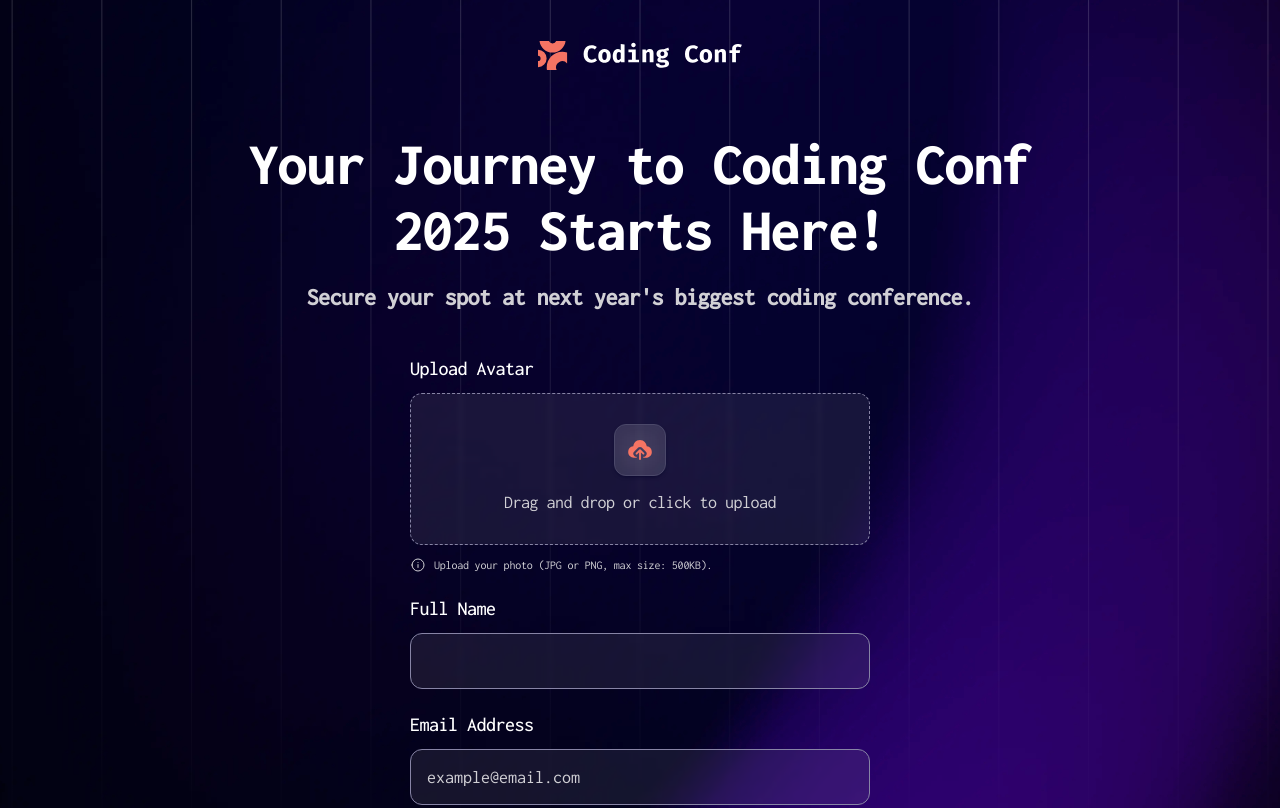
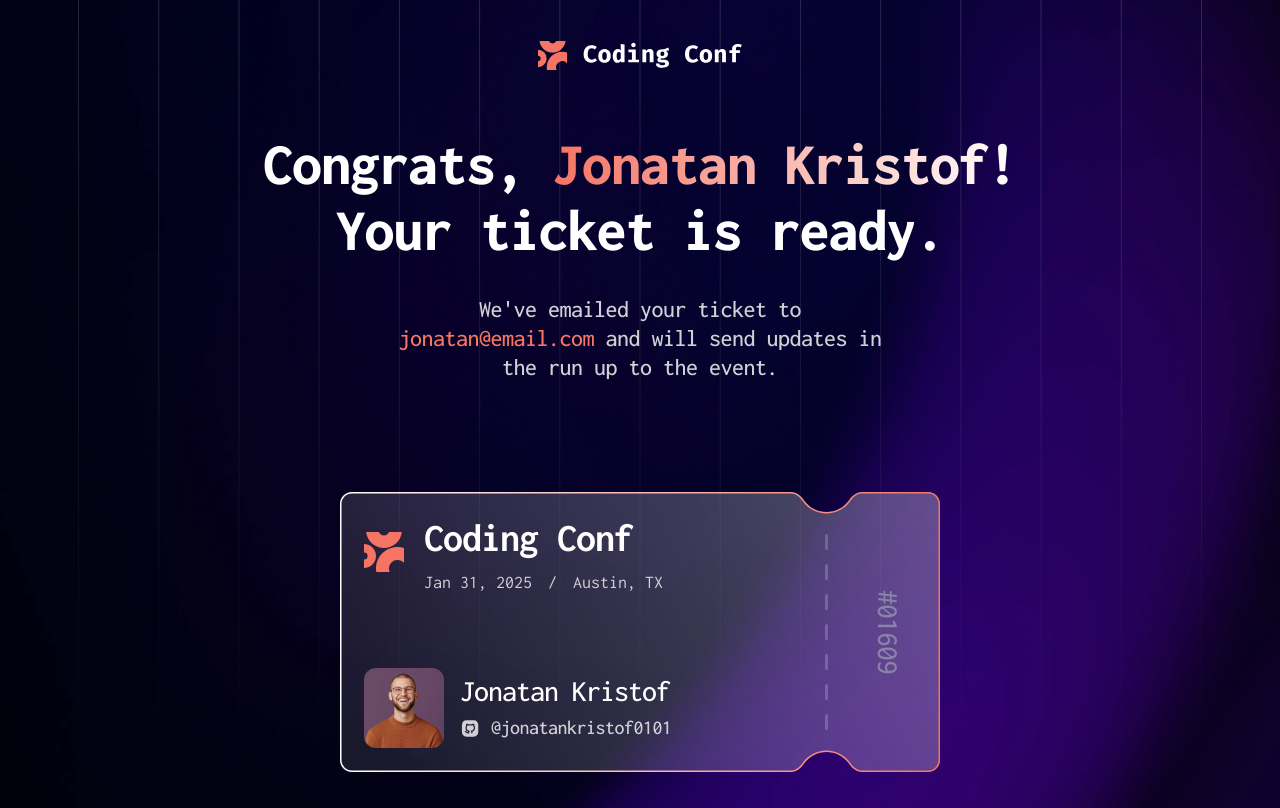
Before and after one commit to Belousmind/conference-ticket-generator_old, a website built with webpack: page conference-ticket-generator/src/index.html in a window 1280 px wide. Shown: the top 808 px of the page. Built offline with nearby package versions, Linux system fonts and the light colour scheme.

Commit message:
feat: add style for ticket

```diff
--- a/conference-ticket-generator/src/index.html
+++ b/conference-ticket-generator/src/index.html
@@ -10,7 +10,7 @@
 
     <img src="./assets/images/logo-full.svg" alt="Conference ticket logo" class="logo">
 
-    <h1 class="main-heading">Your Journey to Coding Conf 2025 Starts Here!</h1>
+    <!-- <h1 class="main-heading">Your Journey to Coding Conf 2025 Starts Here!</h1>
     <h2 class="sub-heading">Secure your spot at next year's biggest coding conference.</h2>
 
     <form action="">
@@ -45,7 +45,25 @@
       </label>
 
       <input type="submit" value="Generate My Ticket">
-    </form>
+    </form> -->
+
+    <h1 class="confirmation-title">Congrats, <span class="fullmane">Jonatan Kristof!</span> Your ticket is ready.</h1>
+    <p class="confirmation-details">We've emailed your ticket to <span class="emeil">jonatan@email.com</span> and will send updates in the run up to the event.</p>
+
+    <div class="ticket">
+      <img src="./assets/images/logo-mark.svg" alt="Coding Conf Logo" class="logo-mark">
+      <div class="event-info">
+        <p class="event-name">Coding Conf</p>
+        <p class="event-data">Jan 31, 2025<span>/</span>Austin, TX</p>
+      </div>
+      <div class="speaker-info">
+        <img src="./assets/images/image-avatar.jpg" alt="" class="speaker-avatar">
+        <p class="speaker-name">Jonatan Kristof</p>
+        <p class="github-nick"><img src="./assets/images/icon-github.svg" alt="GitHub Icon"> @jonatankristof0101</p>
+      </div>
+      <p class="ticket-number">#01609</p>
+    </div>
+
   </main>
 </body>
 </html>
--- /dev/null
+++ b/conference-ticket-generator/src/styles/components/_ticket.scss
@@ -0,0 +1,87 @@
+.ticket {
+  position: relative;
+  background: no-repeat url(@/assets/images/pattern-ticket.svg);
+  background-size: cover;
+  width: 600px;
+  height: 280px;
+  margin-bottom: 242px;
+  & p {
+    margin: 0;
+  }
+  @media (max-width: 768px) {
+    margin-bottom: 290px;
+  }
+  @media (max-width: 700px) {
+    width: 343px;
+    height: 160.067px;
+  }
+}
+
+.logo-mark {
+  position: absolute;
+  left: 24px;
+  top: 40px;
+  width: 40px;
+  height: 40px;
+
+  @media (max-width: 700px) {
+    left: 20px;
+    top: 16px;
+    width: 29px;
+    height: 29px;
+  }
+}
+
+.event-info {
+  position: absolute;
+  left: 84px;
+  top: 24px;
+  display: flex;
+  flex-flow: column nowrap;
+  gap: $spacing-150;
+
+  @media (max-width: 700px) {
+    left: 57px;
+    top: 16px;
+    gap: $spacing-100;
+  }
+
+}
+
+.speaker-info {
+  position: absolute;
+  left: 24px;
+  top: 176px;
+  display: grid;
+  grid-template-columns: 80px 240px;
+  grid-template-rows: repeat(2, 40px);
+  column-gap: $spacing-200;
+
+  @media (max-width: 700px) {
+    grid-template-columns: 45px 152px;
+    grid-template-rows: repeat(2, 22.5px);
+    column-gap: $spacing-150;
+    left: 16px;
+    top: 99px;
+  }
+
+}
+
+.speaker-avatar {
+  grid-column: 1;
+  grid-row: span 2;
+  width: 80px;
+  height: 80px;
+  border-radius: $spacing-150;
+
+  @media (max-width: 700px) {
+    width: 45px;
+    height: 45px;
+  }
+}
+
+.github-nick img {
+  width: 21.12px;
+  height: 22px;
+  margin-right: 10px;
+}
--- a/conference-ticket-generator/src/styles/components/_typography.scss
+++ b/conference-ticket-generator/src/styles/components/_typography.scss
@@ -62,3 +62,143 @@ label {
   gap: $spacing-100;
   margin: 0;
 }
+
+.confirmation-title {
+  color: $neutral-0;
+  text-align: center;
+  font-family: Inconsolata-ExtraBold;
+  font-size: $font-size-60;
+  line-height: $line-height-110;
+  letter-spacing: $letter-spacing-minus-1;
+  max-width: 814px;
+  margin: 0 0 $spacing-400 0;
+  @media (max-width: 768px) {
+    max-width: 814px;
+  }
+  @media(max-width: 700px) {
+    margin: 0 0 $spacing-250 0;
+    font-size: $font-size-30;
+  }
+  @media(max-width: 375px) {
+    max-width: 343px;
+  }
+
+}
+
+.fullmane {
+  background: linear-gradient(90deg, #F57463 0%, #FFF 100%);
+  background-clip: text;
+  -webkit-background-clip: text;
+  -webkit-text-fill-color: transparent;
+}
+
+.confirmation-details {
+  color: $neutral-300;
+  text-align: center;
+  font-family: Inconsolata-Medium;
+  font-size: $font-size-24;
+  line-height: $line-height-120;
+  letter-spacing: $letter-spacing-minus-0-5;
+  max-width: 514px;
+  margin: 0 0 111px 0;
+
+  @media(max-width: 768px) {
+    margin: 0 0 80px 0;
+  }
+
+  @media(max-width: 375px) {
+    margin: 0 0 72px 0;
+    font-size: $font-size-20;
+    max-width: 343px;
+  }
+}
+
+.emeil {
+  color: $orange-500;
+}
+
+.event-name {
+  color: $neutral-0;
+  font-family: Inconsolata-Bold;
+  font-size: $font-size-40;
+  line-height: $line-height-110;
+  letter-spacing: $letter-spacing-minus-1;
+
+  @media (max-width: 700px) {
+    font-size: $font-size-24;
+  }
+
+}
+
+.event-data {
+  color: $neutral-300;
+  font-family: Inconsolata-Regular;
+  font-size: $font-size-18;
+  line-height: $line-height-120;
+
+  & span {
+    margin: 0 $spacing-200;
+  }
+
+  @media (max-width: 700px) {
+    font-size: $font-size-14;
+
+    & span {
+      margin: 0 $spacing-100;
+    }
+  }
+}
+
+.speaker-name {
+  grid-column: 2;
+  align-self: end;
+  color: $neutral-0;
+  font-family: Inconsolata-Medium;
+  font-size: $font-size-30;
+  line-height: $line-height-110;
+  letter-spacing: $letter-spacing-minus-1;
+
+  @media (max-width: 700px) {
+    font-size: $font-size-20;
+  }
+
+}
+
+.github-nick {
+  display: flex;
+  align-items: center;
+  grid-column: 2;
+  grid-row: 2;
+  color: $neutral-300;
+  font-family: Inconsolata-Medium;
+  font-size: $font-size-20;
+  line-height: $line-height-120;
+  letter-spacing: $letter-spacing-minus-0-5;
+
+  @media (max-width: 700px) {
+    font-size: $font-size-14;
+  }
+
+}
+
+.ticket-number {
+  position: absolute;
+  top: 98px;
+  left: 531px;
+  width: 33px;
+  transform: rotate(90deg);
+  color: $neutral-500;
+  text-align: center;
+  font-family: Inconsolata-Medium;
+  font-size: $font-size-30;
+  line-height: $line-height-110;
+  letter-spacing: $letter-spacing-minus-1;
+
+  @media (max-width: 700px) {
+    top: 50px;
+    left: 303px;
+    width: 24px;
+    font-size: $font-size-22;
+  }
+
+}
--- a/conference-ticket-generator/src/styles/style.scss
+++ b/conference-ticket-generator/src/styles/style.scss
@@ -8,11 +8,14 @@
 @import './components/form';
 @import './components/logo';
 @import './components/field';
+@import './components/ticket';
 
 main {
   display: grid;
   place-items: center;
   margin: 0 16px;
+  min-height: 100vh;
+  height: 100%;
 }
 
 .hint-img {
```
